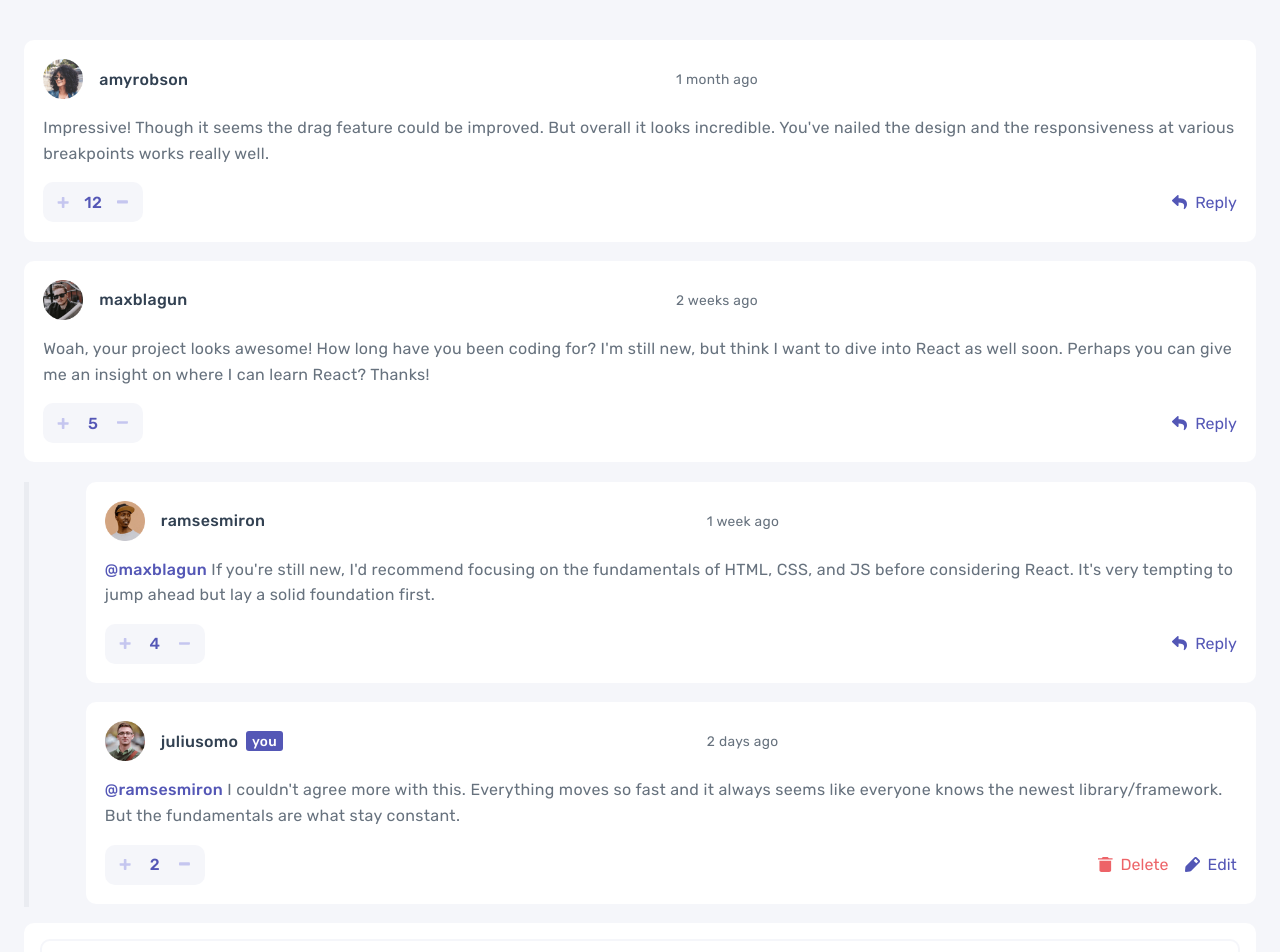
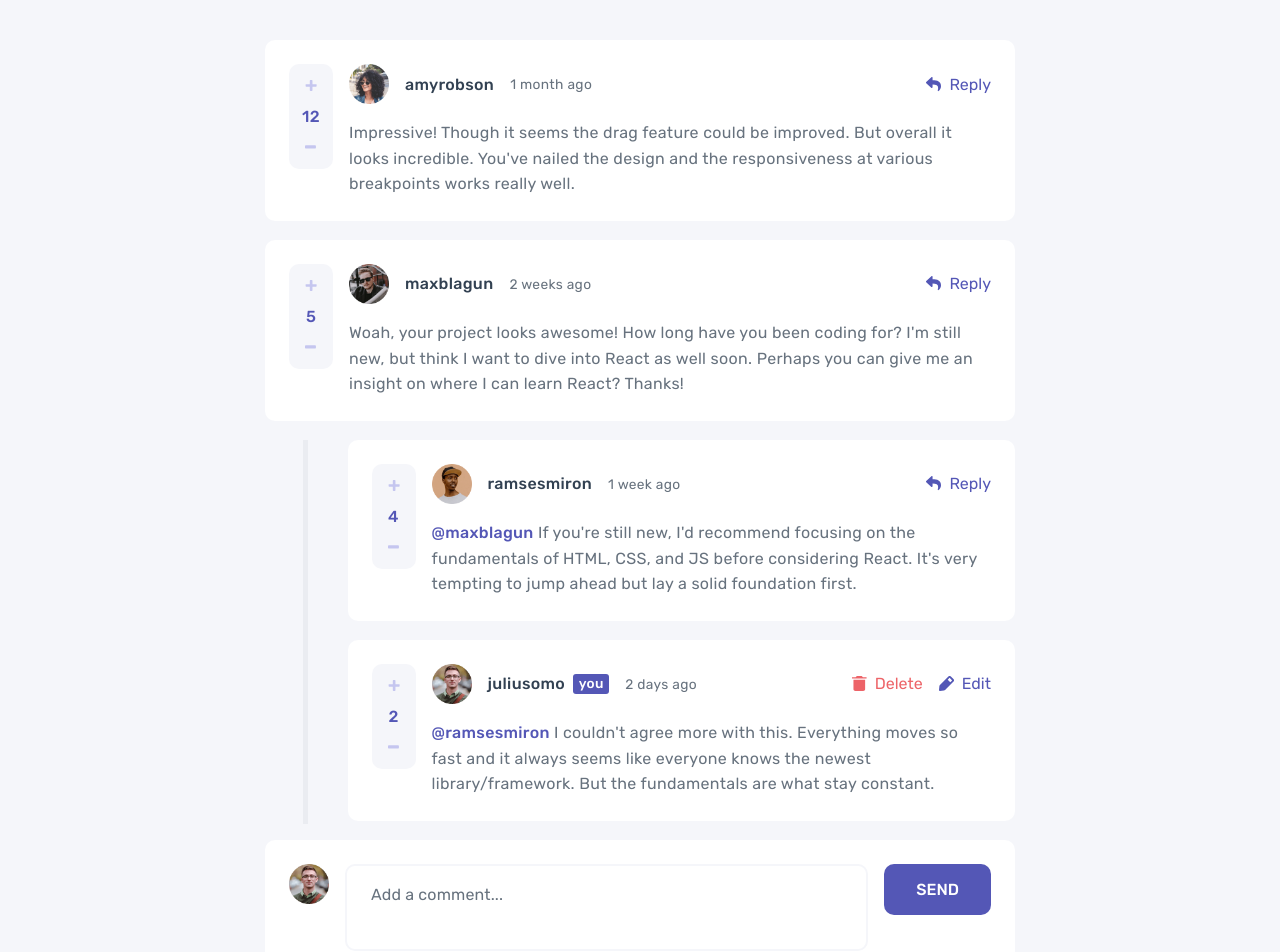
Before and after one commit to adriansseur/interactive-comments-section, a Next.js app: page / in a window 1280 px wide. Shown: the top 952 px of the page. Built offline with nearby package versions, Linux system fonts and the light colour scheme.

Commit message:
made fully responsive

```diff
--- a/styles/App.module.css
+++ b/styles/App.module.css
@@ -1,3 +1,10 @@
 .appContainer {
     margin: 2.5rem 1.5rem;
 }
+
+@media (min-width: 768px) {
+    .appContainer {
+        max-width: 750px;
+        margin: 2.5rem auto;
+    }
+}
--- a/styles/Comment.module.css
+++ b/styles/Comment.module.css
@@ -149,3 +149,39 @@
 .editContainer {
     color: var(--moderate-blue);
 }
+
+@media (min-width: 426px) and (max-width: 767px) {
+    .createdAt {
+        justify-content: flex-end;
+    }
+}
+
+@media (min-width: 768px) {
+    .commentContainer {
+        grid-template-areas:
+                'scoreContainer userImage username createdAt replyContainer'
+                'scoreContainer content content content content';
+        grid-template-columns: min-content 40px min-content repeat(2, auto);
+        grid-template-rows: 40px auto;
+        padding: 1.5rem;
+    }
+
+    .content {
+        margin-bottom: 0;
+    }
+
+    .scoreContainer {
+        display: flex;
+        flex-direction: column;
+        width: auto;
+        height: fit-content;
+    }
+
+    .scoreContainer button {
+        padding: 0.75rem 1rem;
+    }
+
+    .manageContainer {
+        grid-area: replyContainer;
+    }
+}
--- a/styles/CommentAdder.module.css
+++ b/styles/CommentAdder.module.css
@@ -51,3 +51,25 @@
     border-radius: 10px;
     border: none;
 }
+
+@media (min-width: 768px) {
+    .commentAdderContainer {
+        grid-template-areas:
+                            'image input send';
+        grid-template-columns: 40px auto min-content;
+        grid-template-rows: auto;
+        align-items: flex-start;
+        gap: 1rem;
+        padding: 1.5rem;
+    }
+
+    .commentAdderContainer img {
+        margin-right: 1rem;
+        border: 1px solid;
+        position: static;
+    }
+
+    .input {
+        width: 100%;
+    }
+}
--- a/styles/CommentsViewer.module.css
+++ b/styles/CommentsViewer.module.css
@@ -18,3 +18,13 @@
     bottom: 1rem;
     right: 100%;
 }
+
+@media (min-width: 768px) {
+    .replyContainer {
+        width: 89%;
+    }
+
+    .replyLine {
+        right: 95%;
+    }
+}
```
